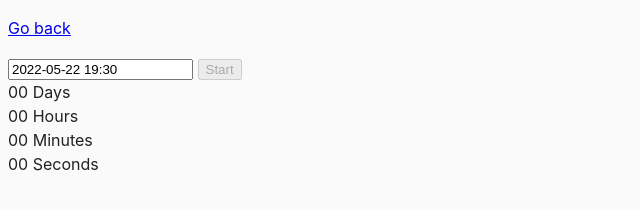
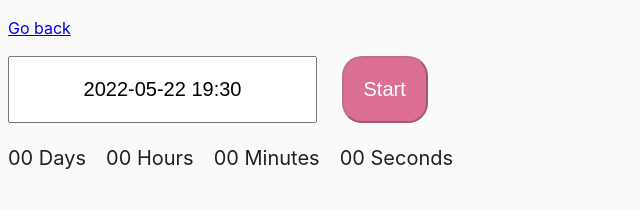
Before and after one commit to Hanna-Pylypenko/goit-js-hw-09, a website built with Parcel: page src/02-timer.html in a window 1280 px wide. Shown: the whole page, without its empty margins (0-640 px from the left). Built offline with nearby package versions, Linux system fonts and the light colour scheme; what notiflix would draw is missing.

Commit message:
added timer styles

```diff
--- a/src/02-timer.html
+++ b/src/02-timer.html
@@ -10,7 +10,7 @@
     <p><a href="index.html">Go back</a></p>
 
     <input type="text" id="datetime-picker" />
-    <button type="button" data-start>Start</button>
+    <button class="timerStart" type="button" data-start>Start</button>
 
     <div class="timer">
       <div class="field">
--- a/src/css/common.css
+++ b/src/css/common.css
@@ -16,3 +16,31 @@ img {
   display: block;
   max-width: 100%;
 }
+
+.timerStart{
+  padding: 20px;
+  background-color: palevioletred;
+  border-radius: 20px;
+  color: white;
+
+  font-size: 20px;}
+.timerStart:hover{
+  scale: 1.1;
+}
+.timer{
+  font-size: 20px;
+  display: flex;
+  flex-direction: row;
+
+}
+.field{
+  margin-right: 20px;
+}
+#datetime-picker{
+  font-size: 20px;
+  padding: 20px;
+  margin-bottom: 20px;
+  margin-right: 20px;
+  text-align: center;
+
+}
```
